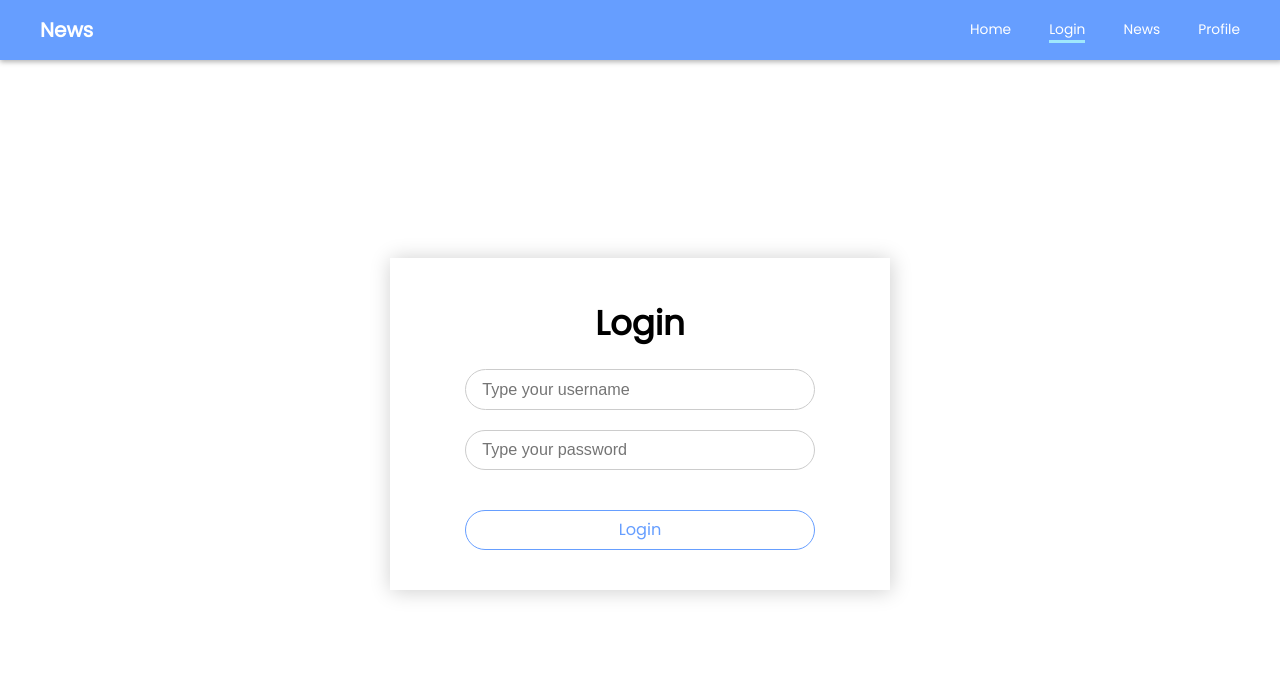
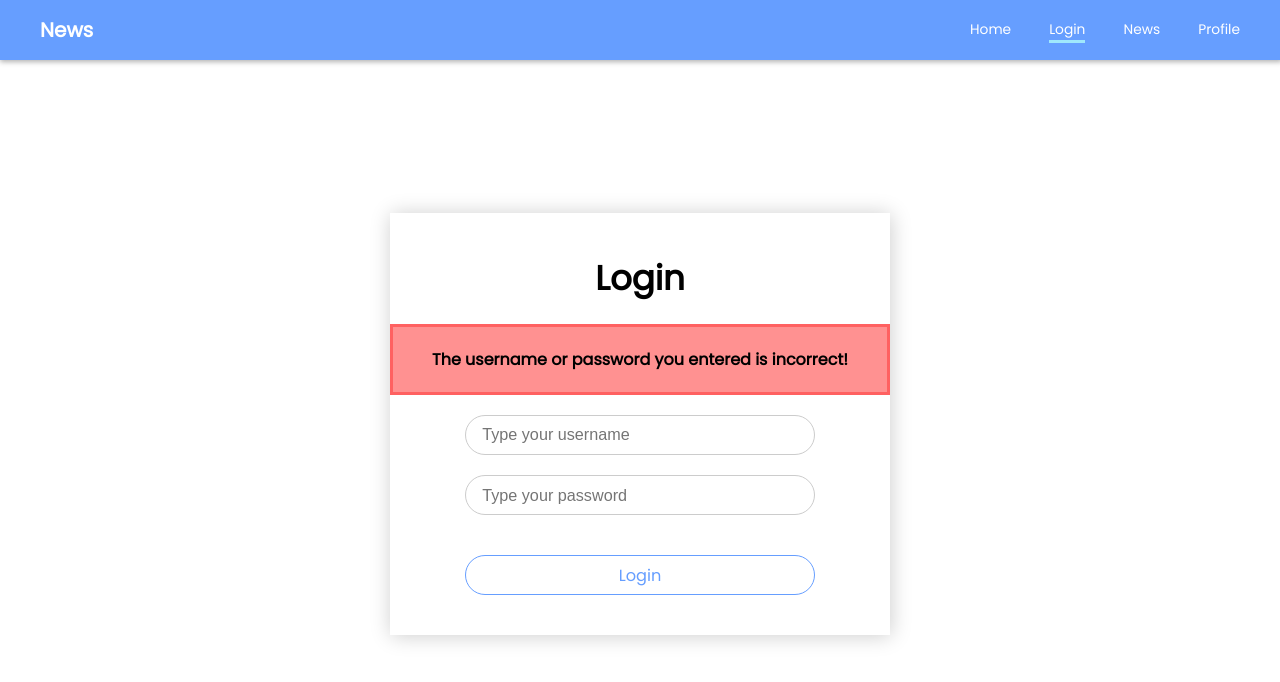
Before and after one commit to Babiy7/west-solutions-test, a React (Create React App) app: page /login in a window 1280 px wide. Both pictures are taken after typing "Sample", "Sample123" into the empty fields and a click on the button "Login". Shown: the top 682 px of the page. Built offline with nearby package versions, Linux system fonts and the light colour scheme; a web font is replaced by a local one.

Commit message:
Implemented error message.

```diff
--- a/src/components/UI/Input/Input.js
+++ b/src/components/UI/Input/Input.js
@@ -3,10 +3,6 @@ import classes from "./Input.module.scss";
 
 const Input = props => {
   let inputClasses = [classes.InputElement];
-
-  if (props.invalid) {
-    inputClasses.push(classes.Invalid);
-  }
 
   return (
     <input
--- a/src/components/UI/Input/Input.module.scss
+++ b/src/components/UI/Input/Input.module.scss
@@ -1,4 +1,5 @@
 @import "../../../sass/functions";
+@import "../../../sass/vars";
 
 .InputElement {
   width: 100%;
@@ -20,18 +21,3 @@
     background: #d4ecff;
   }
 }
-
-.Invalid {
-  border: #ff6161 solid 1px;
-
-  color: #ffe6e6;
-  background: #ff9191;
-
-  &:hover,
-  &:focus {
-    border: #ff6161 solid 1px;
-
-    color: #ffe6e6;
-    background: #ff9191;
-  }
-}
--- a/src/containers/Auth/Auth.js
+++ b/src/containers/Auth/Auth.js
@@ -45,10 +45,14 @@ class Auth extends React.Component {
   loginHandler = e => {
     e.preventDefault();
 
-    this.props.login({
-      username: this.state.username,
-      password: this.state.password
-    });
+    const state = this.state;
+
+    if (state.username !== "" && state.password !== "") {
+      this.props.login({
+        username: state.username,
+        password: state.password
+      });
+    }
   };
 
   render() {
@@ -57,6 +61,7 @@ class Auth extends React.Component {
     }
 
     let controls = [];
+    const error = this.props.error;
 
     for (let elementType in this.state.controls) {
       controls.push({
@@ -68,6 +73,13 @@ class Auth extends React.Component {
     let content = (
       <>
         <h2 className={classes.Title}>Login</h2>
+        {error ? (
+          <div className={classes.ErrorContainer}>
+            <h2 className={classes.ErrorMessage}>{error}</h2>
+          </div>
+        ) : (
+          ""
+        )}
         <form className={classes.Form}>
           {controls.map(element => (
             <div key={element.id} className={classes.InputContainer}>
--- a/src/containers/Auth/Auth.module.scss
+++ b/src/containers/Auth/Auth.module.scss
@@ -1,4 +1,5 @@
 @import "../../sass/functions";
+@import "../../sass/vars";
 
 .Auth {
   width: 100%;
@@ -39,4 +40,19 @@
       text-align: center;
     }
   }
+
+  .ErrorContainer {
+    padding: 20px 0;
+    margin-bottom: 20px;
+
+    border: $error solid;
+
+    background: $error-background;
+
+    text-align: center;
+
+    .ErrorMessage {
+      font-size: 16px;
+    }
+  }
 }
--- a/src/sass/_vars.scss
+++ b/src/sass/_vars.scss
@@ -1,2 +1,4 @@
 //colors
 $blue: #669eff;
+$error: #ff6161;
+$error-background: #ff9191;
--- a/src/shared/utility.js
+++ b/src/shared/utility.js
@@ -5,7 +5,7 @@ export const isValid = data => {
     return false;
   }
 
-  if (data.password !== "1234567") {
+  if (data.password !== "12345") {
     return false;
   }
 
--- a/src/store/actions/auth.js
+++ b/src/store/actions/auth.js
@@ -7,7 +7,7 @@ const success = () => ({ type: ActionType.AUTH_SUCCESS });
 
 const fail = () => ({
   type: ActionType.AUTH_FAIL,
-  payload: "Your data is incorect"
+  payload: "The username or password you entered is incorrect!"
 });
 
 const authLogout = isLogin => ({
@@ -32,7 +32,7 @@ export const login = data => {
       } else {
         dispatch(fail());
       }
-    }, 2000);
+    }, 1000);
   };
 };
 
@@ -47,7 +47,7 @@ export const logout = () => {
       const boolValue = isLogin === "false";
 
       dispatch(authLogout(!boolValue));
-    }, 2000);
+    }, 1000);
   };
 };
 
```
